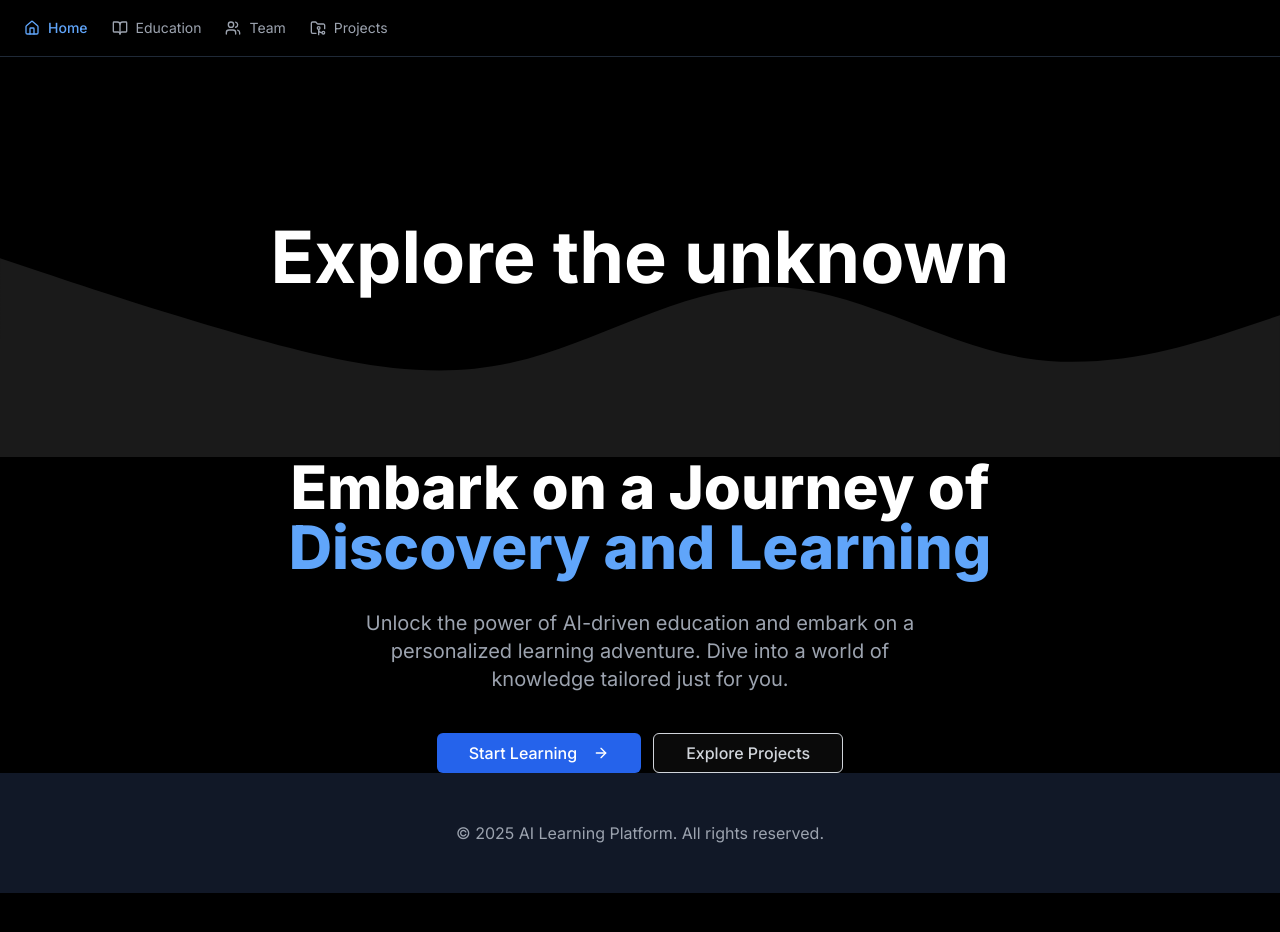
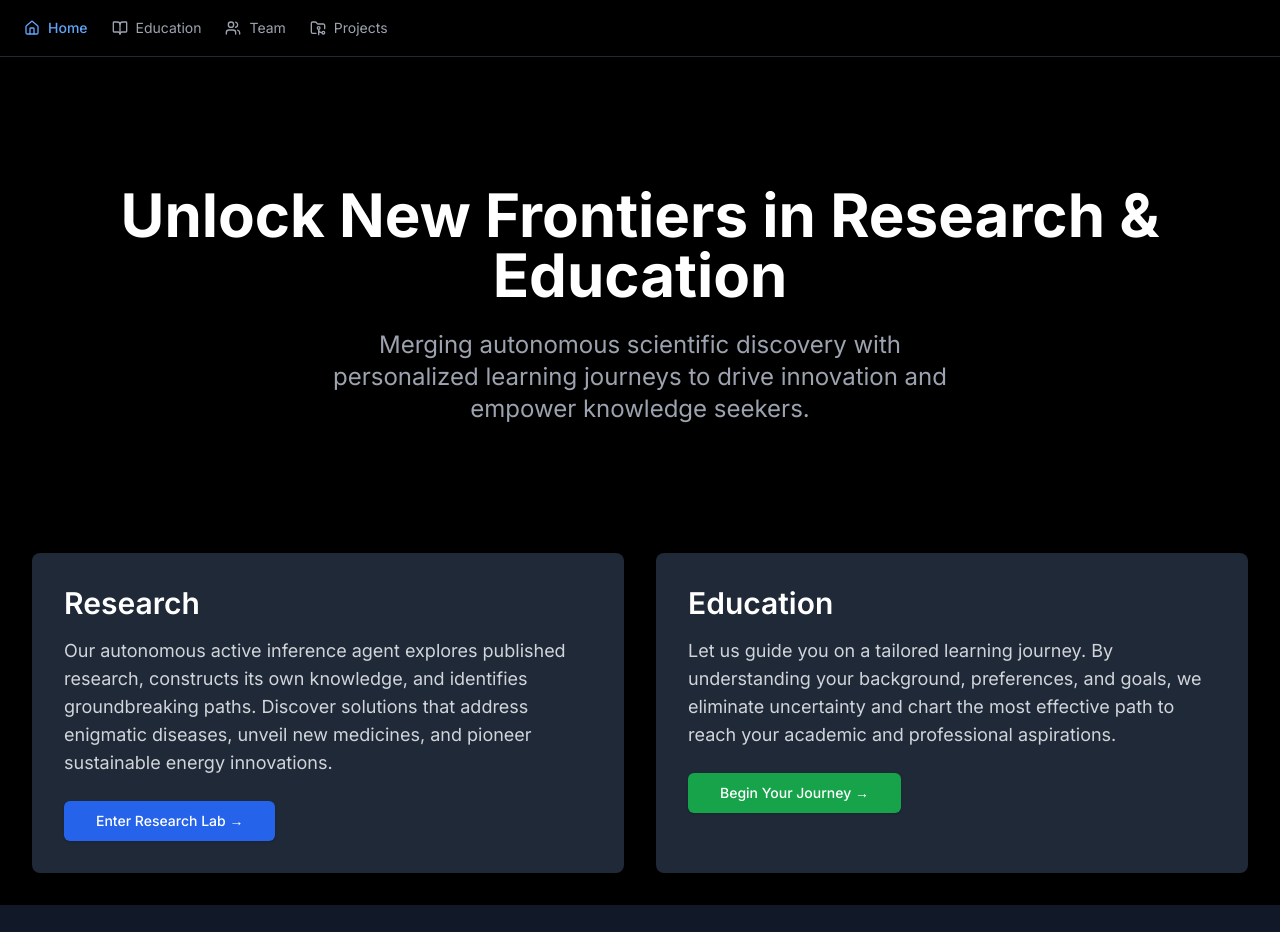
Before and after one commit to skoghoern/explore_the_unknown, a Next.js app: page / in a window 1280 px wide. Shown: the top 932 px of the page. Before the commit the page ends 893 px from the top, so only its background shows below. Built offline with nearby package versions, Linux system fonts and the light colour scheme.

Commit message:
added two cards layout on start page: research and education

```diff
--- a/app/page.tsx
+++ b/app/page.tsx
@@ -1,56 +1,67 @@
 import Link from "next/link";
-import { ArrowRight } from "lucide-react";
 import { Button } from "@/components/ui/button";
-import BackgroundPaths from "@/components/kokonutui/background-paths";
 
 export default function HomePage() {
   return (
     <div className="min-h-screen flex flex-col bg-black text-white">
-      <BackgroundPaths title="Explore the unknown" />
+      {/* Hero Section */}
+      <header className="py-20 md:py-32 text-center px-4">
+        <h1 className="text-5xl md:text-6xl font-bold">
+          Unlock New Frontiers in Research & Education
+        </h1>
+        <p className="mt-6 text-xl md:text-2xl max-w-2xl mx-auto text-gray-400">
+          Merging autonomous scientific discovery with personalized learning
+          journeys to drive innovation and empower knowledge seekers.
+        </p>
+      </header>
 
-      <main className="flex-grow flex items-center justify-center px-4 sm:px-6 lg:px-8">
-        <div className="max-w-4xl mx-auto text-center">
-          <h1 className="text-4xl sm:text-5xl md:text-6xl font-extrabold mb-8">
-            <span className="block">Embark on a Journey of</span>
-            <span className="block text-blue-400">Discovery and Learning</span>
-          </h1>
-          <p className="mt-3 text-base sm:text-lg md:text-xl text-gray-400 sm:mt-5 sm:max-w-xl sm:mx-auto md:mt-5">
-            Unlock the power of AI-driven education and embark on a personalized
-            learning adventure. Dive into a world of knowledge tailored just for
-            you.
+      {/* Main Content */}
+      <main className="flex-grow px-4 md:px-8">
+        <div className="max-w-7xl mx-auto grid gap-8 md:grid-cols-2">
+          {/* Research Path Card */}
+          <div className="bg-gray-800 shadow-lg rounded-lg p-8 transform hover:scale-105 transition-transform duration-300">
+            <h2 className="text-3xl font-semibold mb-4">Research</h2>
+            <p className="text-lg text-gray-300 mb-6">
+              Our autonomous active inference agent explores published research,
+              constructs its own knowledge, and identifies groundbreaking paths.
+              Discover solutions that address enigmatic diseases, unveil new
+              medicines, and pioneer sustainable energy innovations.
             </p>
-          <div className="mt-10 sm:flex sm:justify-center">
-            <div className="rounded-md shadow">
+            <Link href="/research" passHref>
+              <Button
+                size="lg"
+                className="px-8 py-3 font-medium bg-blue-600 hover:bg-blue-700 text-white"
+              >
+                Enter Research Lab →
+              </Button>
+            </Link>
+          </div>
+
+          {/* Education Path Card */}
+          <div className="bg-gray-800 shadow-lg rounded-lg p-8 transform hover:scale-105 transition-transform duration-300">
+            <h2 className="text-3xl font-semibold mb-4">Education</h2>
+            <p className="text-lg text-gray-300 mb-6">
+              Let us guide you on a tailored learning journey. By understanding
+              your background, preferences, and goals, we eliminate uncertainty
+              and chart the most effective path to reach your academic and
+              professional aspirations.
+            </p>
             <Link href="/education" passHref>
               <Button
                 size="lg"
-                  className="w-full sm:w-auto px-8 py-3 text-base font-medium bg-blue-600 hover:bg-blue-700 text-white"
+                className="px-8 py-3 font-medium bg-green-600 hover:bg-green-700 text-white"
               >
-                  Start Learning
-                  <ArrowRight className="ml-2 h-4 w-4" />
-                </Button>
-              </Link>
-            </div>
-            <div className="mt-3 sm:mt-0 sm:ml-3">
-              <Link href="/projects" passHref>
-                <Button
-                  variant="outline"
-                  size="lg"
-                  className="w-full sm:w-auto px-8 py-3 text-base font-medium border-gray-300 text-gray-300 hover:bg-gray-800"
-                >
-                  Explore Projects
+                Begin Your Journey →
               </Button>
             </Link>
           </div>
         </div>
-        </div>
       </main>
 
-      <footer className="bg-gray-900">
-        <div className="max-w-7xl mx-auto py-12 px-4 sm:px-6 lg:px-8">
-          <p className="text-center text-base text-gray-400">
+      {/* Footer */}
+      <footer className="bg-gray-900 py-6 mt-8">
+        <div className="max-w-7xl mx-auto text-center text-gray-400">
           © 2025 AI Learning Platform. All rights reserved.
-          </p>
         </div>
       </footer>
     </div>
```
Lines whose indentation alone changed are shown as unchanged.
